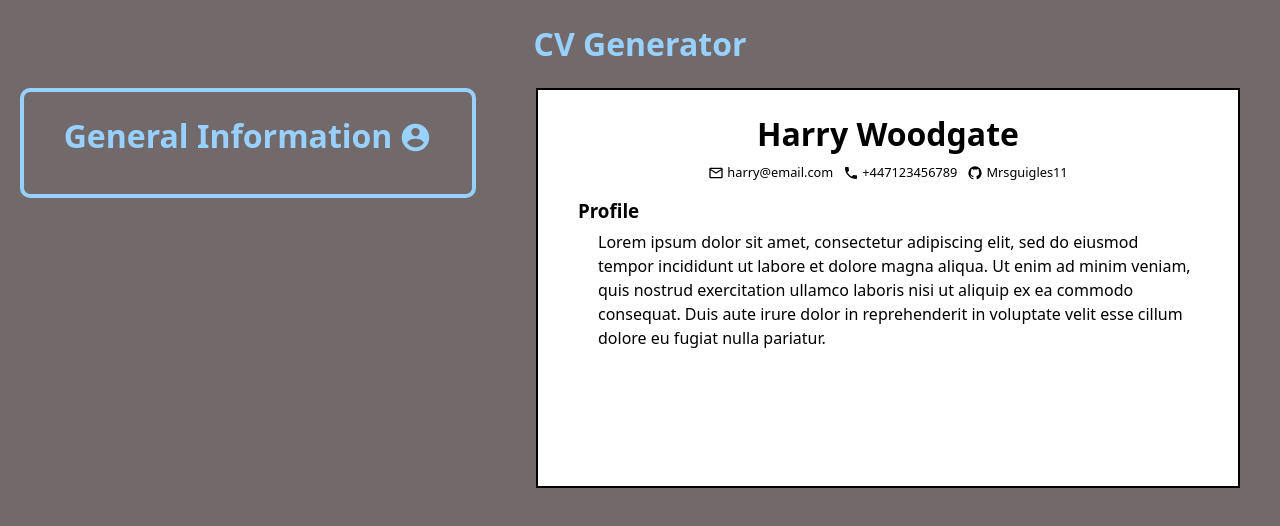
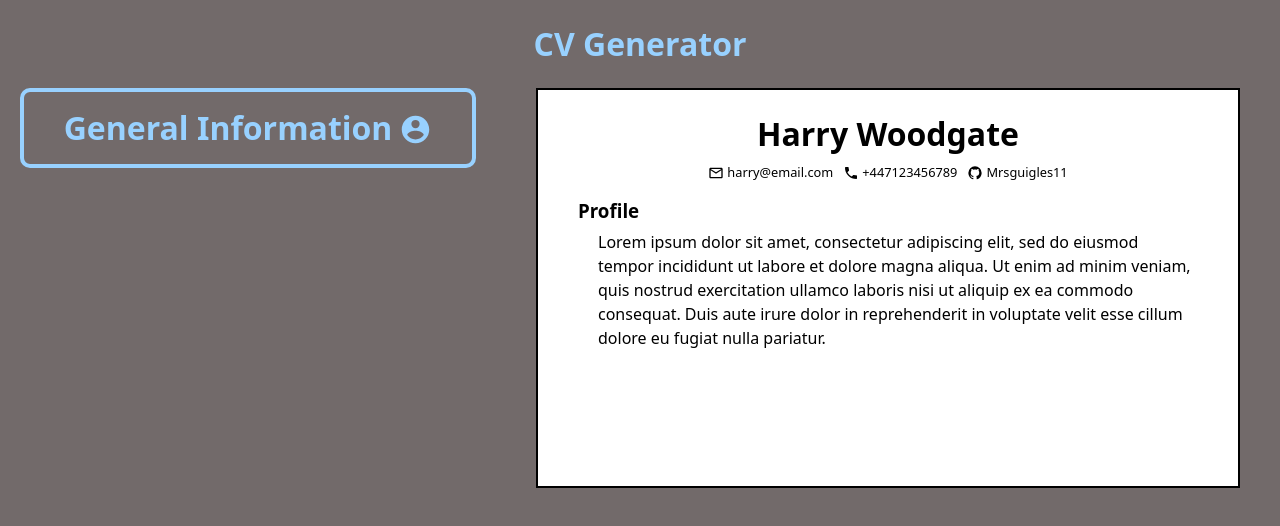
Before and after one commit to Mrsguigles11/cv_application, a React (Vite) app: page / in a window 1280 px wide. Shown: the top 526 px of the page. Built offline with nearby package versions, Linux system fonts and the light colour scheme.

Commit message:
Add background hover to input section and resize slightly

```diff
--- a/src/components/cv.jsx
+++ b/src/components/cv.jsx
@@ -5,9 +5,9 @@ function CV({ text }) {
     <div className="cv">
       <h2>{text["General Information"]["Name"]}</h2>
       <div className="details_container">
-        <div><img src="../public/email-outline.svg" alt="email_symbol"/>{text["General Information"]["Email"]}</div>
-        <div><img src="../public/phone.svg" alt="email_symbol"/>{text["General Information"]["Phone Number"]}</div>
-        <div><img src="../public/github.svg" alt="email_symbol"/>{text["General Information"]["Github"]}</div>
+        <div><img src="/email-outline.svg" alt="email_symbol"/>{text["General Information"]["Email"]}</div>
+        <div><img src="/phone.svg" alt="email_symbol"/>{text["General Information"]["Phone Number"]}</div>
+        <div><img src="/github.svg" alt="email_symbol"/>{text["General Information"]["Github"]}</div>
       </div>
       <h3>Profile</h3>
       <div className="profile">{text["General Information"]["Profile"]}</div>
--- a/src/styles/input_section.css
+++ b/src/styles/input_section.css
@@ -2,13 +2,16 @@
 .input_section {
     border: 4px solid var(--secondary-color);
     border-radius: 10px;
-    padding: 20px 20px 30px;
-    max-height: 110px;
+    max-height: 80px;
     transition: max-height 0.5s ease;
 }
 
 .input_section.expanded {
     max-height: 500px;
+}
+
+.input_heading_container:hover {
+    background-color: rgb(90, 84, 84);
 }
 
 .input_heading_container {
@@ -19,12 +22,16 @@
     justify-content: center;
     column-gap: 7px;
     cursor: pointer;
+    width: 100%;
+    height: 72px;
+    border-radius: 10px;
 }
 
 .collapsible_content {
   display: grid;
   grid-template-columns: 1fr 1fr;
   gap: 20px;
+  padding: 20px 20px 30px;
 }
 
 .hidden {
```
